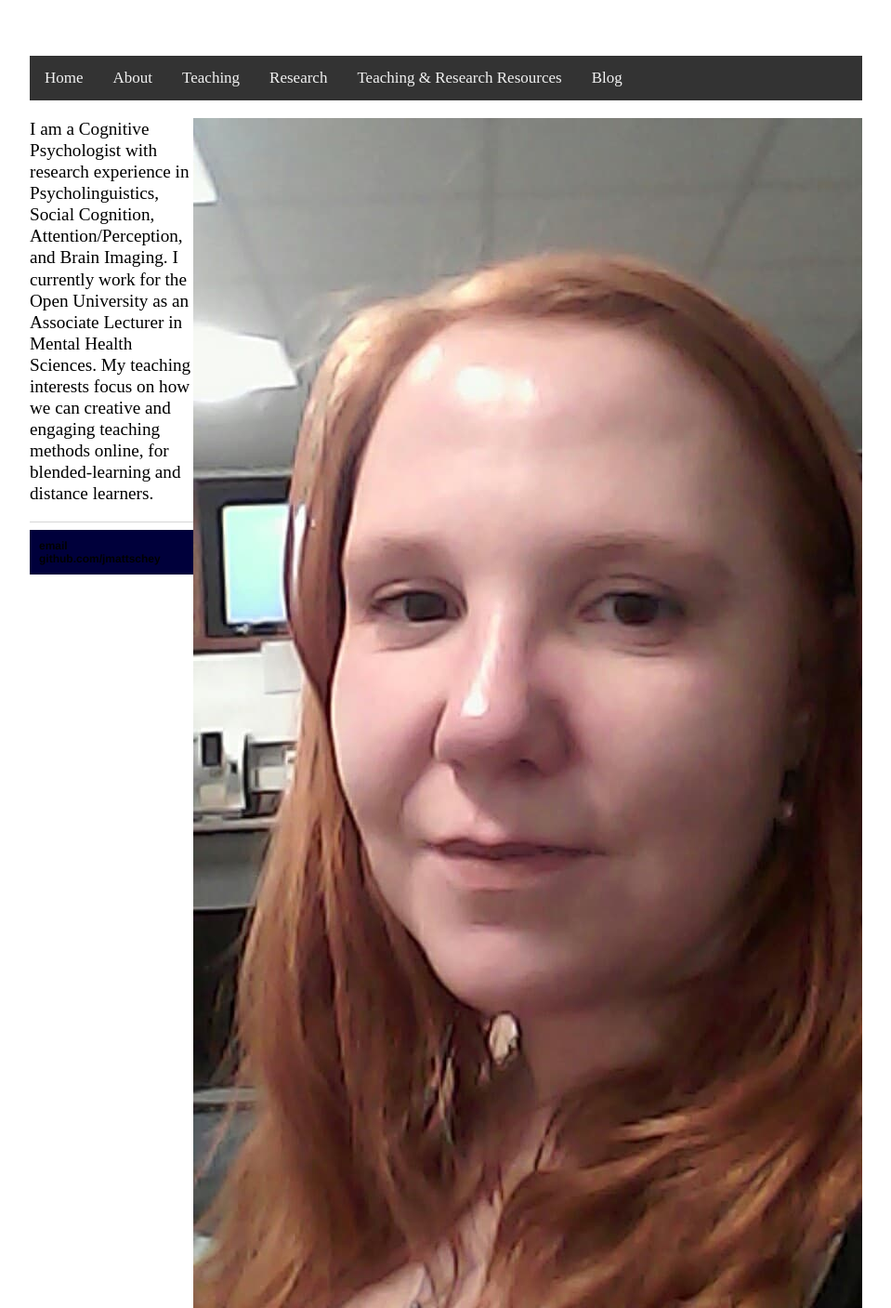
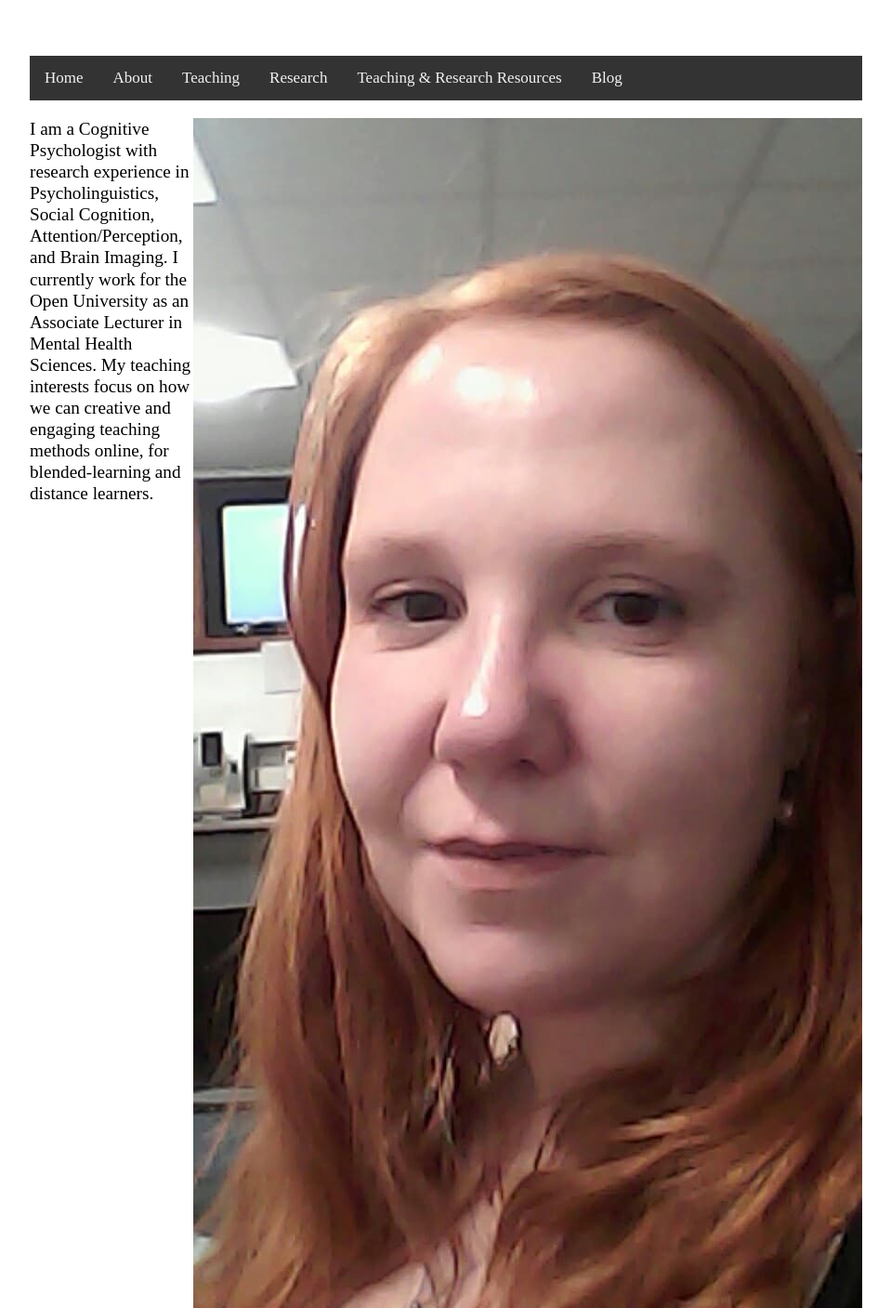
Before and after one commit to jmattschey/jmattschey.github.io, a Jekyll site: the page built from index.html, in a window 1280 px wide. Shown: the whole page at 93% size, without its empty margins (160-1119 px from the left). Built offline with Jekyll 4.4.1, drawn with Linux system fonts in a browser that asks for light colours.

Commit message:
Update default.html

```diff
--- a/_layouts/default.html
+++ b/_layouts/default.html
@@ -19,11 +19,6 @@
 			{{ content }}
 
 			</div><!-- /.container -->
-			<footer>
-	    		<ul>
-	        		<li><a href="mailto:j.mattschey@open.ac.uk">email</a></li>
-	        		<li><a href="https://github.com/jmattschey">github.com/jmattschey</a></li>
-				</ul>
-			</footer>
+
 		</body>
 	</html>
```
